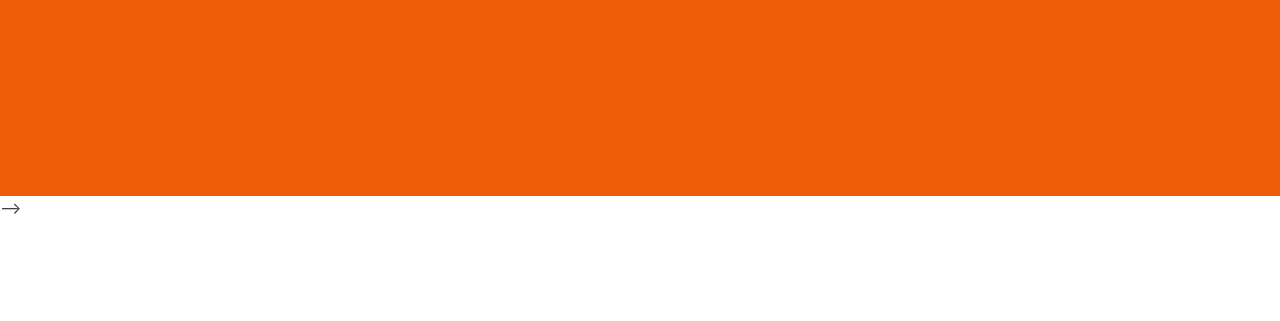
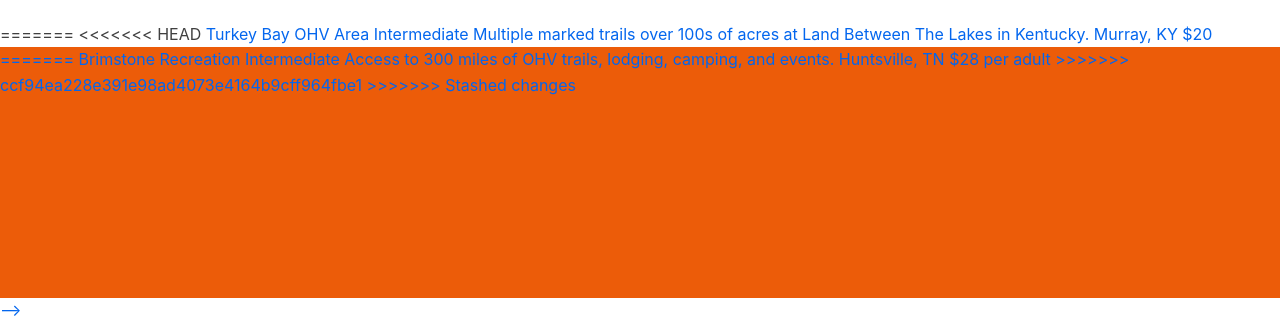
Before and after one commit to appredator/TennesseeOffroadTrails, a website: page index.html in a window 1280 px wide. Shown: the part 1245-1566 px from the top of the page. Before the commit the page ends 1467 px from the top, so only its background shows below. Drawn offline with nearby package versions, Linux system fonts and the light colour scheme.

Commit message:
Add Turkey Bay

```diff
--- a/index.html
+++ b/index.html
@@ -48,6 +48,7 @@
 		  <th id="desc">Description</th>
 		  <th>Location</th>
 		  <th>Cost</th>
+		  <!-- <th>Phone Number</th> -->
 		</tr>
 		<tr>
 		  <td><a href="https://www.tn.gov/agriculture/forests/state-forests/franklin.html">Franklin State Forest</td>
@@ -92,6 +93,7 @@
 		  <td> Free </td>
 		</tr>
 		<tr>
+<<<<<<< Updated upstream
 			<td><a href="https://www.brimstonerecreation.com/">Brimstone Recreation</td>
 			<td> Intermediate </td>
 			<td> Access to 300 miles of OHV trails, lodging, camping, and events.</td>
@@ -104,6 +106,35 @@
 	  </section>
 <!-- End Middle Body Section with table -->
 
+=======
+<<<<<<< HEAD
+			<td><a href="https://www.landbetweenthelakes.com/attractions/turkey-bay-ohv-area/">Turkey Bay OHV Area</td>
+			<td> Intermediate </td>
+			<td> Multiple marked trails over 100s of acres at Land Between The Lakes in Kentucky.</td>
+			<td> Murray, KY </td>
+			<!-- <td>80 Turkey Creek Rd, Murray, KY 42071</td> -->
+			<!-- <td>+12709242233</td> -->
+			<td> $20 </td>
+
+		  </tr>
+	  </table>
+		<footer>
+
+=======
+			<td><a href="https://www.brimstonerecreation.com/">Brimstone Recreation</td>
+			<td> Intermediate </td>
+			<td> Access to 300 miles of OHV trails, lodging, camping, and events.</td>
+			<td> Huntsville, TN </td>
+			<td> $28 per adult </td>
+		  </tr>
+>>>>>>> ccf94ea228e391e98ad4073e4164b9cff964fbe1
+
+
+	  </table>
+	  </section>
+<!-- End Middle Body Section with table -->
+
+>>>>>>> Stashed changes
 
 	  <!-- Bottom Footer Begin -->
 		<footer>
```
